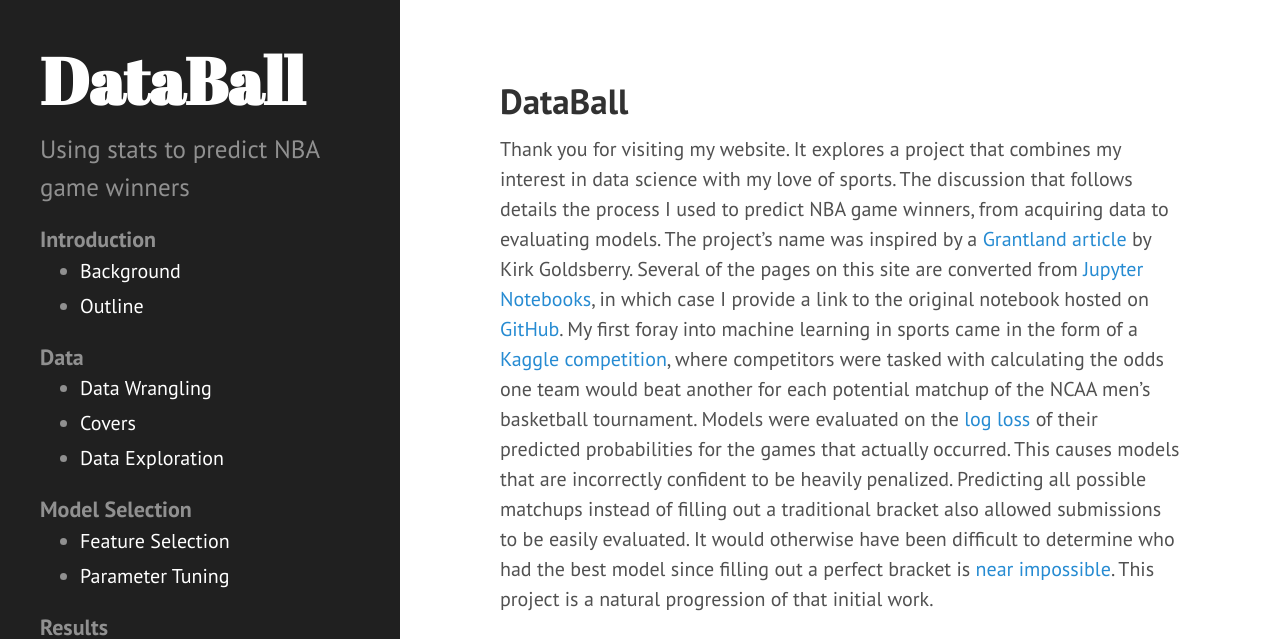
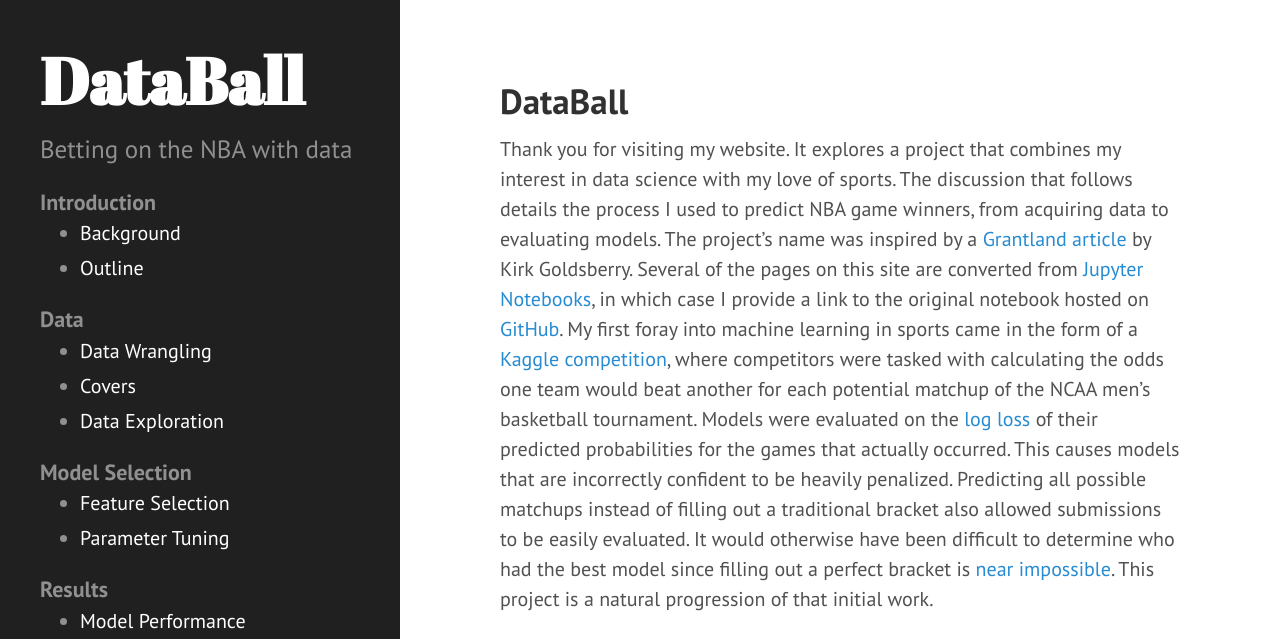
Before and after one commit to klane/databall, a Jekyll site: the page built from docs/index.md, in a window 1280 px wide and 1084 px high. Shown: the top 639 px of the window. Built offline with Jekyll 4.4.1, drawn with Linux system fonts in a browser that asks for light colours.

Commit message:
Modify project description

```diff
--- a/docs/_config.yml
+++ b/docs/_config.yml
@@ -1,6 +1,6 @@
 baseurl: /databall
 title: DataBall
-description: Using stats to predict NBA game winners
+description: Betting on the NBA with data
 
 include:
   - _pages
```
